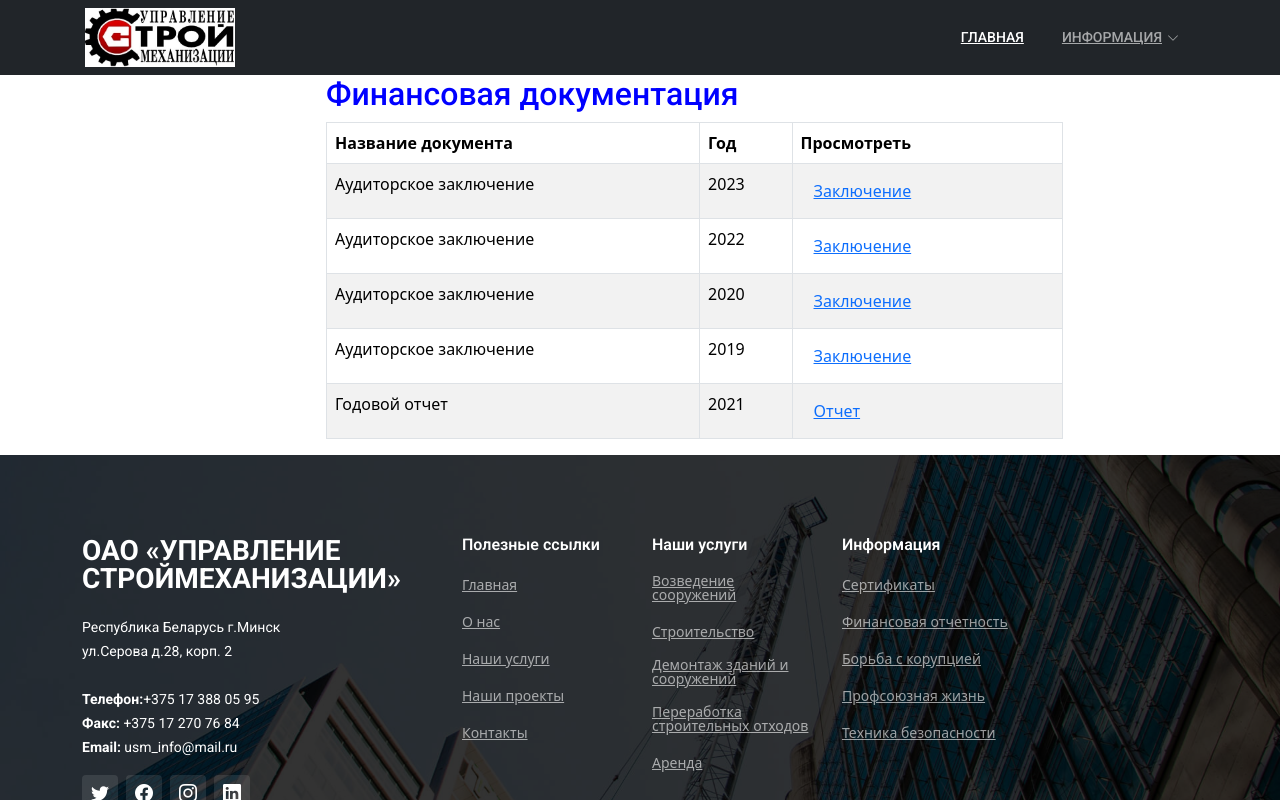
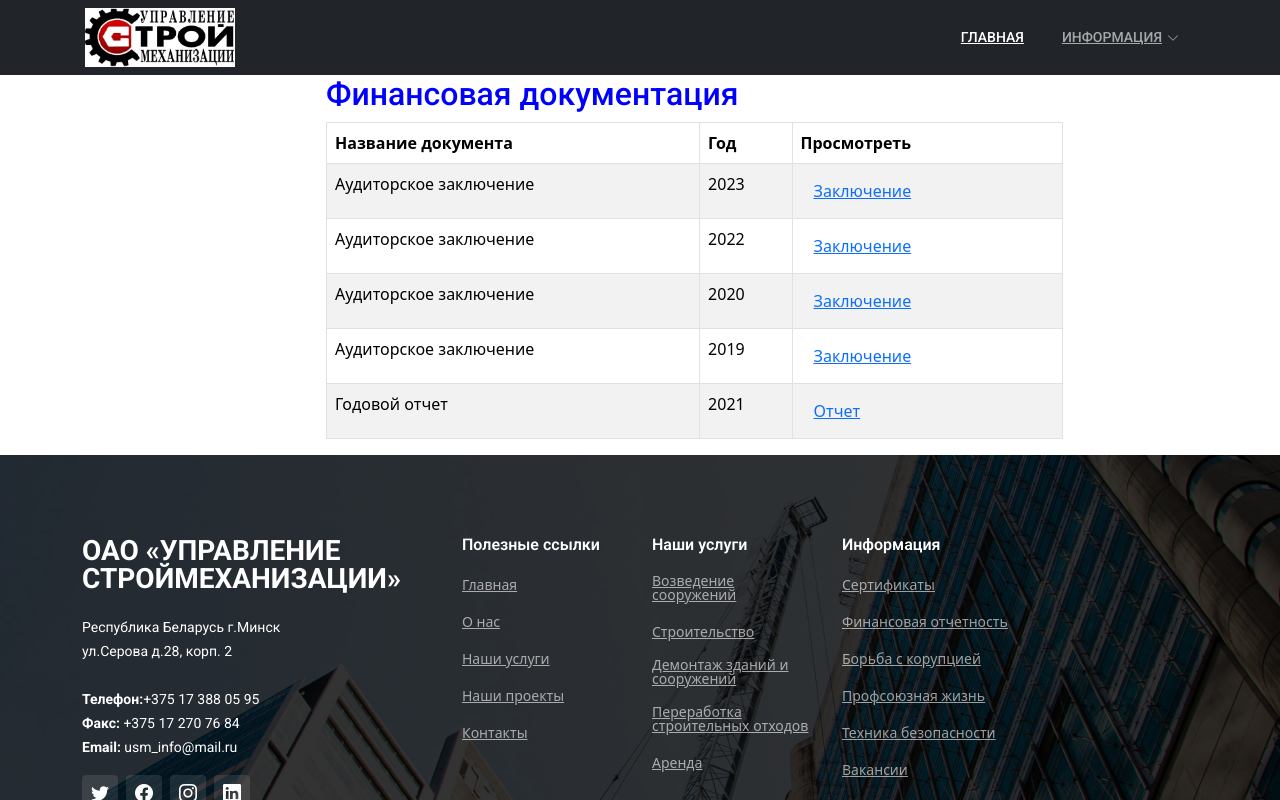
Before and after one commit to dima9997038/upconstract_react, a React (Create React App) app: page /fin in a window 1280 px wide. Shown: the top 800 px of the page. Built offline with nearby package versions, Linux system fonts and the light colour scheme.

Commit message:
For Deploy5

```diff
--- a/src/components/FooterComponent.js
+++ b/src/components/FooterComponent.js
@@ -59,6 +59,7 @@ function FooterComponent(props) {
                                 <li><a href="#">Борьба с корупцией</a></li>
                                 <li><a href="#">Профсоюзная жизнь</a></li>
                                 <li><a href="#">Техника безопасности</a></li>
+                                <li><a href="#">Вакансии</a></li>
                             </ul>
                         </div>
                         {/*<div className="col-lg-2 col-md-3 footer-links">*/}
--- a/src/components/HeaderComponent.js
+++ b/src/components/HeaderComponent.js
@@ -50,6 +50,9 @@ function HeaderComponent(props) {
                                 <li>
                                     <a href="#">Техника безопасности</a>
                                 </li>
+                                <li>
+                                    <a href="#">Вакансии</a>
+                                </li>
                             </ul>
                         </li>
                         {/*<li>*/}
--- a/src/components/NavBarComponent.js
+++ b/src/components/NavBarComponent.js
@@ -63,6 +63,9 @@ function NavBarComponent(props) {
                                 <li>
                                     <a href="#">Техника безопасности</a>
                                 </li>
+                                <li>
+                                    <a href="#">Вакансии</a>
+                                </li>
                             </ul>
                         </li>
 
--- a/src/pages/Home.jsx
+++ b/src/pages/Home.jsx
@@ -12,7 +12,7 @@ function Home(props) {
             <HeaderComponent/>
             <HeroComponent/>
             <main id="main">
-                <GetStartedComponent/>
+                {/*<GetStartedComponent/>*/}
                 {/*<ConstructionsComponent/>*/}
                 <ServicesComponent/>
                 {/*<AltServicesComponent/>*/}
```
